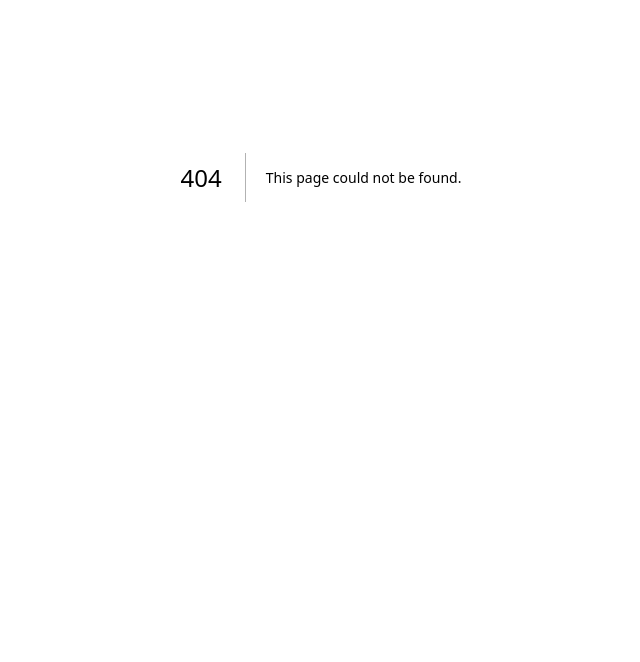
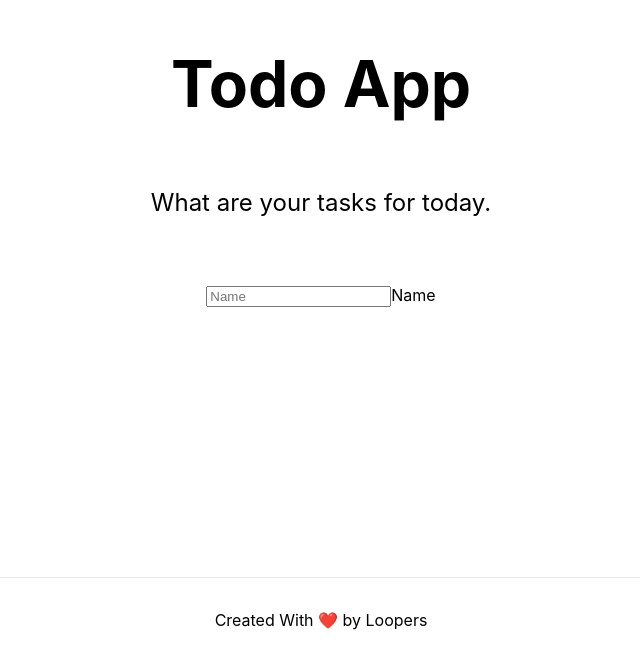
Before and after one commit to Looper-Mentors/todo-app, a Next.js app: page /home in a window 1280 px wide. Before the commit this address had no page. Shown: the part 223-885 px from the top of the page, without its empty margins (319-959 px from the left). Before the commit the page ends 800 px from the top, so only its background shows below. Built offline with nearby package versions, Linux system fonts and the light colour scheme.

Commit message:
first commit

```diff
--- a/pages/_app.tsx
+++ b/pages/_app.tsx
@@ -1,6 +1,6 @@
-import '../styles/globals.css'
-import type { AppProps } from 'next/app'
+import "../styles/globals.css";
+import type { AppProps } from "next/app";
 
 export default function App({ Component, pageProps }: AppProps) {
-  return <Component {...pageProps} />
+  return <Component {...pageProps} />;
 }
--- a/styles/Home.module.css
+++ b/pages/home/home.module.scss
@@ -1,3 +1,4 @@
+// https://codepen.io/lucasyem/pen/ZEEYKdj?editors=0100
 .container {
   padding: 0 2rem;
 }
--- /dev/null
+++ b/pages/home/index.tsx
@@ -0,0 +1,44 @@
+import Head from "next/head";
+import styles from "./home.module.scss";
+
+export default function Home() {
+  return (
+    <div className={styles.container}>
+      <Head>
+        <title>Create Next App</title>
+        <meta name="description" content="Generated by create next app" />
+        <link rel="icon" href="/favicon.ico" />
+      </Head>
+
+      <main className={styles.main}>
+        <h1 className={styles.title}>Todo App</h1>
+        <p className={styles.description}>What are your tasks for today.</p>
+
+        {/* Here */}
+        <div className="form__group field">
+          <input
+            type="input"
+            className="form__field"
+            placeholder="Name"
+            name="name"
+            id="name"
+            required
+          />
+          <label typeof="name" className="form__label">
+            Name
+          </label>
+        </div>
+      </main>
+
+      <footer className={styles.footer}>
+        <a
+          href="https://vercel.com?utm_source=create-next-app&utm_medium=default-template&utm_campaign=create-next-app"
+          target="_blank"
+          rel="noopener noreferrer"
+        >
+          Created With ❤️ by Loopers
+        </a>
+      </footer>
+    </div>
+  );
+}
```
Also changed, not shown: package.json (+7 -0 lines), pages/index.tsx (deleted, +0 -71 lines), 1 other file (tests, documents, lock files or other folders).
